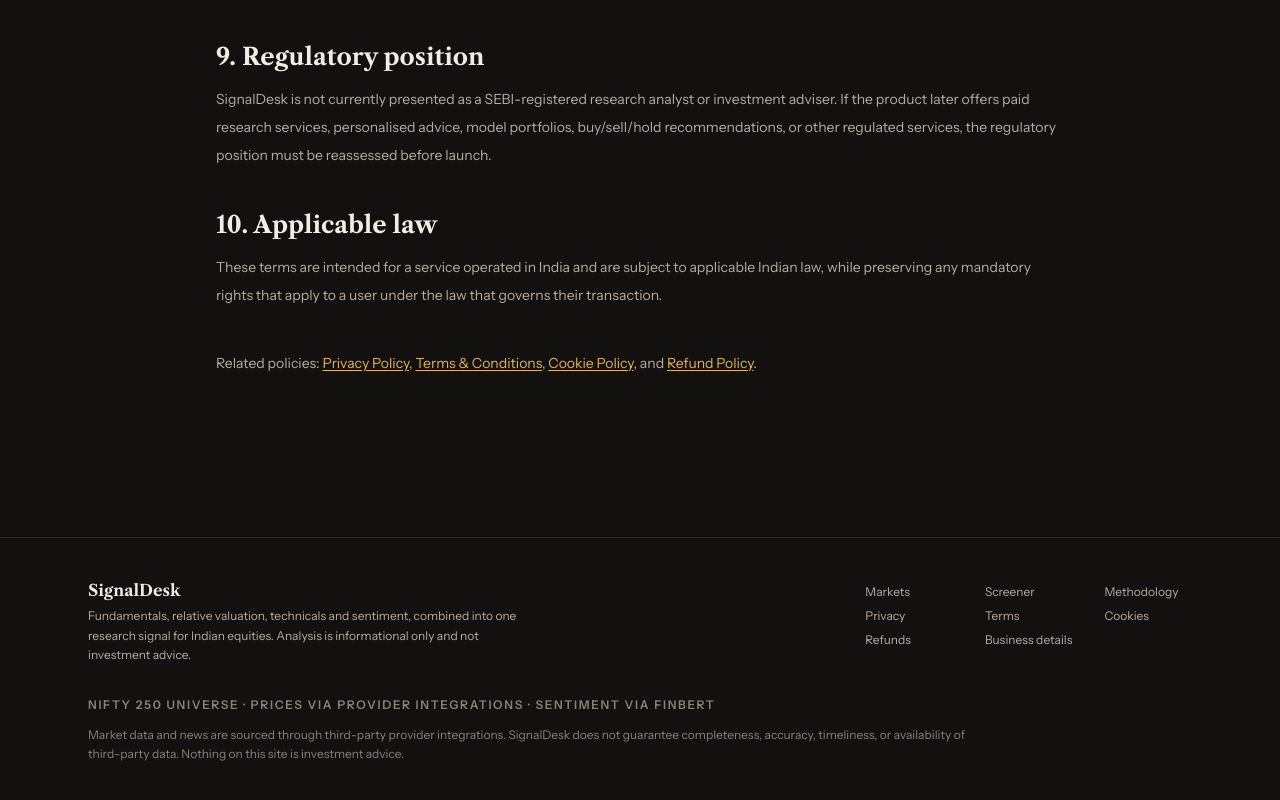
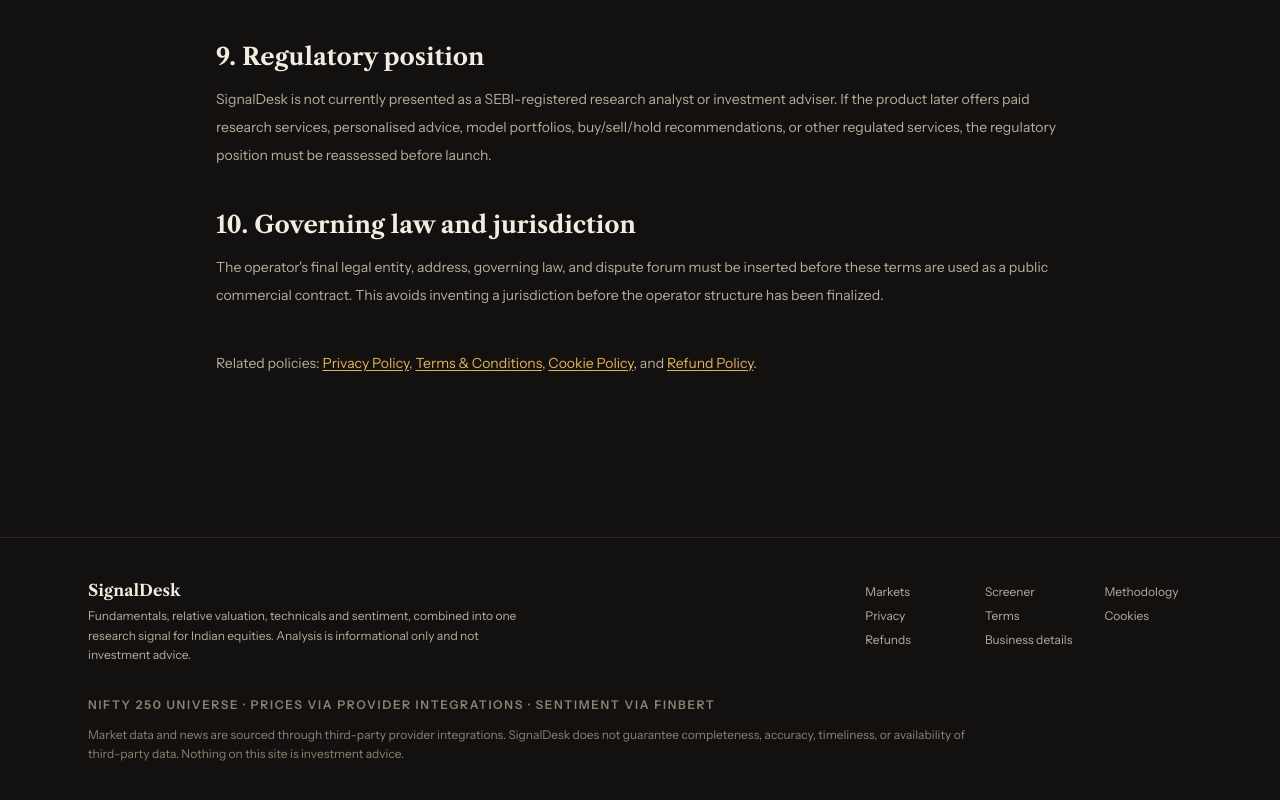
Before and after one commit to shyam-029/SignalDesk, a React (Vite) app in the folder frontend/: page /terms in a window 1280 px wide. Shown: the part 1867-2667 px from the top of the page. Built offline with nearby package versions, Linux system fonts and the light colour scheme; no server answers.

Commit message:
Avoid assuming contractual jurisdiction before operator details are finalized

```diff
--- a/frontend/src/pages/LegalPage.tsx
+++ b/frontend/src/pages/LegalPage.tsx
@@ -125,8 +125,8 @@ function Terms() {
       <Section title="9. Regulatory position">
         <p>SignalDesk is not currently presented as a SEBI-registered research analyst or investment adviser. If the product later offers paid research services, personalised advice, model portfolios, buy/sell/hold recommendations, or other regulated services, the regulatory position must be reassessed before launch.</p>
       </Section>
-      <Section title="10. Applicable law">
-        <p>These terms are intended for a service operated in India and are subject to applicable Indian law, while preserving any mandatory rights that apply to a user under the law that governs their transaction.</p>
+      <Section title="10. Governing law and jurisdiction">
+        <p>The operator's final legal entity, address, governing law, and dispute forum must be inserted before these terms are used as a public commercial contract. This avoids inventing a jurisdiction before the operator structure has been finalized.</p>
       </Section>
       <Links />
     </LegalShell>
```
